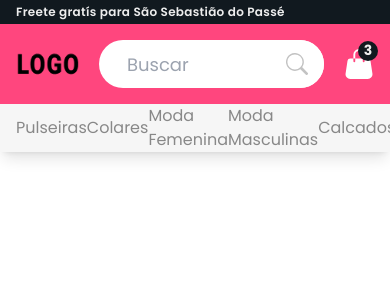
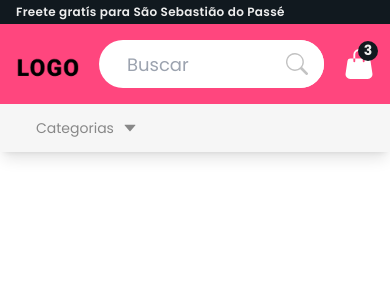
Before and after one commit to riancarlosdev/FRONT-LOJA, a Next.js app: page / in a window 390 px wide. Shown: the top 300 px of the page. Built offline with nearby package versions, Linux system fonts and the light colour scheme.

Commit message:
section responsiva categorias

```diff
--- a/components/2-sections/categorias.tsx
+++ b/components/2-sections/categorias.tsx
@@ -1,10 +1,23 @@
 import Link from "next/link";
+import { useSelector } from "react-redux";
+import { AiOutlineCaretDown } from 'react-icons/ai'
+
+import styles from './styles.module.css'
+
 import { DATA_categorias } from "../../datas/categorias";
+import { LegacyRef, RefObject, useEffect, useRef, useState } from "react";
 
 export default function Categorias_section():JSX.Element {
+
+  const [ active, setActive ] = useState<boolean>(false)
+  const ActualWidth = useSelector(state => state)
+
+  const handleFocus = () => setActive(!active)
+
   return (
-    <section>
-      <ul className="w-full h-12 flex justify-between items-center">
+    <section className="w-full h-12 flex items-center">
+      {ActualWidth > 768 ? (
+        <ul className="w-full hidden md:flex justify-between items-center">
           {DATA_categorias.map(e => (
             <li key={e.id}>
               <article>
@@ -15,6 +28,32 @@ export default function Categorias_section():JSX.Element {
             </li>
           ))}
         </ul>
+      ) : (
+        <div className="h-full">
+          <div className="h-full w-full relative">
+            <button onClick={handleFocus} id={styles.boxCategorias} className={`h-full hover:bg-text-1 ${active && 'focus:bg-text-1'}`}>
+              <div className="cursor-pointer px-5 duration-300 h-full flex items-center space-x-2">
+                <h3 className="text-text-3 text-sm">Categorias</h3>
+                <AiOutlineCaretDown className="fill-text-3" />
+              </div>
+            </button>
+            {active && (
+              <ul className={`z-50 py-2 space-y-3 absolute top-12 border-b shadow-lg bg-5 w-52`}>
+                {DATA_categorias.map(e => (
+                  <li>
+                    <article>
+                      <Link href={'/as'}>
+                        <a className="text-sm text-text-3 hover:text-h-link-3 duration-500 py-1 px-3">{e.name}</a>
+                      </Link>
+                    </article>
+                  </li>
+                ))}
+              </ul>
+            )}
+          </div>
+          <div onClick={handleFocus} className={`${!active && 'hidden'} fixed h-screen w-screen left-0`} id={styles.bgExit}></div>
+        </div>
+      )}
     </section>
   )
 }
--- /dev/null
+++ b/components/2-sections/styles.module.css
@@ -0,0 +1,22 @@
+#boxCategorias:hover div h3 {
+  transition: all .3s;
+  color: #083558
+}
+
+#boxCategorias:focus div h3 {
+  color: #083558;
+}
+
+#boxCategorias:focus div svg {
+  fill: #083558;
+}
+
+#boxCategorias:hover div svg {
+  transition: all .3s;
+  fill: #083558
+}
+
+#bgExit {
+  background: rgba(170, 170, 170, 0.116);
+  color: #fdfdfd;
+}
--- a/components/container/index.tsx
+++ b/components/container/index.tsx
@@ -1,11 +1,19 @@
+import { useResizeDetector } from "react-resize-detector"
 import { container_type } from "../../types"
-
+import { useDispatch } from "react-redux"
+import { useEffect } from "react"
 
 export default function Container_component({children, background, shadow}:container_type):JSX.Element {
+
   const classNamePrime = `w-full ${background} ${shadow && 'shadow-lg'}`
 
+  const { width, ref } = useResizeDetector()
+
+  const Dispatch = useDispatch()
+  useEffect(() => { Dispatch({ type: 'NEW', payload: width })}, [ width ])
+
   return (
-    <div className={classNamePrime}>
+    <div ref={ref} className={classNamePrime}>
       <div className="max-w-7xl m-auto px-4">
         {children}
       </div>
--- a/components/temp/logos/1.tsx
+++ b/components/temp/logos/1.tsx
@@ -7,7 +7,7 @@ export default function Logo1_component():JSX.Element {
     <div>
       <Link href="/">
         <a className="cursor-pointer">
-          <Image width={82} height={56} src={Logo} alt="imagem" />
+          <img width={82} height={56} src={'images/tmp/logo.png'} alt="imagem" />
         </a>
       </Link>
     </div>
--- a/datas/categorias.ts
+++ b/datas/categorias.ts
@@ -15,12 +15,12 @@ export const DATA_categorias = [
     link: '/categoria/roup_femenina'
   },
   {
-    id: 3,
+    id: 4,
     name: 'Moda Masculinas',
     link: '/categoria/roup_masculinas'
   },
   {
-    id: 4,
+    id: 5,
     name: 'Calcados',
     link: '/categoria/calcados'
   }
--- a/tailwind.config.js
+++ b/tailwind.config.js
@@ -9,13 +9,15 @@ module.exports = {
       "1": "#11191F",
       "2": "#FF467E",
       "4": "#F6F6F6",
+      "5": "#fdfdfd",
       "3": "#fff",
       "text-1": "#EDEDED",
       "text-2": "#C3C3C3",
       "text-3": "#888888",
       "link-1": "#09D8CB",
       "link-2": "#FD94B4",
-      "h-link-2": "#FFC6E6"
+      "h-link-2": "#FFC6E6",
+      "h-link-3": "#083558"
     }
   },
   plugins: [],
```
Lines whose indentation alone changed are shown as unchanged.
